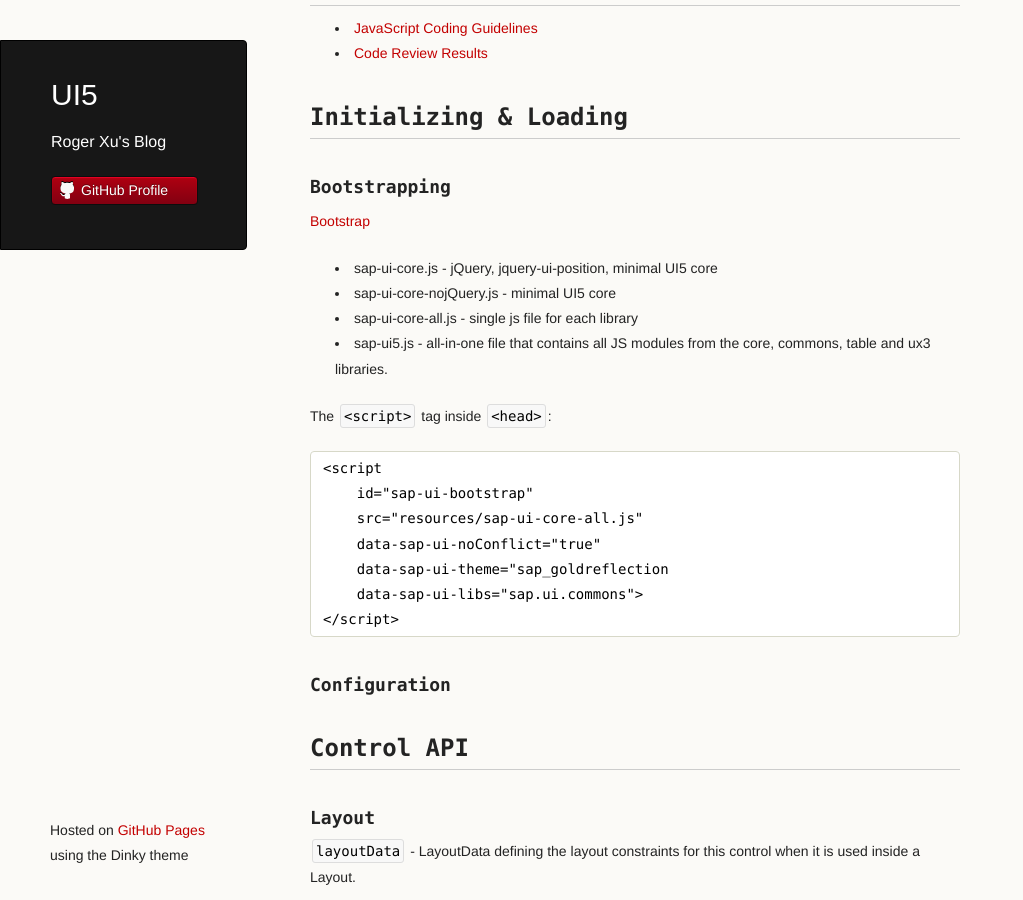
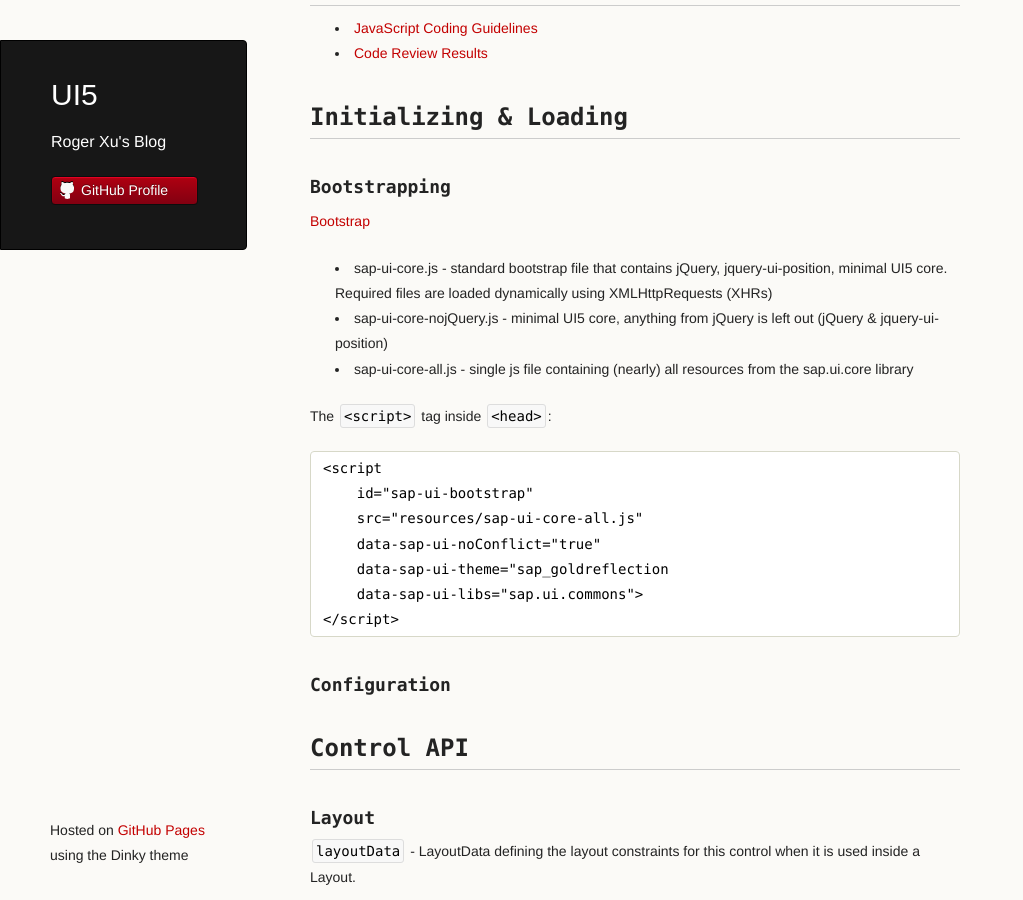
Before and after one commit to rogerxu/rogerxu.github.io, a Jekyll site: the page built from _posts/2012-11-02-ui5.md, in a window 1280 px wide and 900 px high, scrolled down 509 px. Shown: the whole window, without its empty margins (0-1023 px from the left). Built offline with Jekyll 4.4.1, drawn with Linux system fonts in a browser that asks for light colours.

Commit message:
Update UI5 post.

```diff
--- a/_posts/2012-11-02-ui5.md
+++ b/_posts/2012-11-02-ui5.md
@@ -24,10 +24,9 @@
 
 [Bootstrap](http://vesapui5.dhcp.wdf.sap.corp:1080/trac/sapui5/wiki/Documentation/AdvancedTopics/Bootstrap)
 
-* sap-ui-core.js - jQuery, jquery-ui-position, minimal UI5 core
-* sap-ui-core-nojQuery.js - minimal UI5 core
-* sap-ui-core-all.js - single js file for each library
-* sap-ui5.js - all-in-one file that contains all JS modules from the core, commons, table and ux3 libraries.
+* sap-ui-core.js - standard bootstrap file that contains jQuery, jquery-ui-position, minimal UI5 core. Required files are loaded dynamically using XMLHttpRequests (XHRs)
+* sap-ui-core-nojQuery.js - minimal UI5 core, anything from jQuery is left out (jQuery & jquery-ui-position)
+* sap-ui-core-all.js - single js file containing (nearly) all resources from the sap.ui.core library
 
 The `<script>` tag inside `<head>`:
 
```
